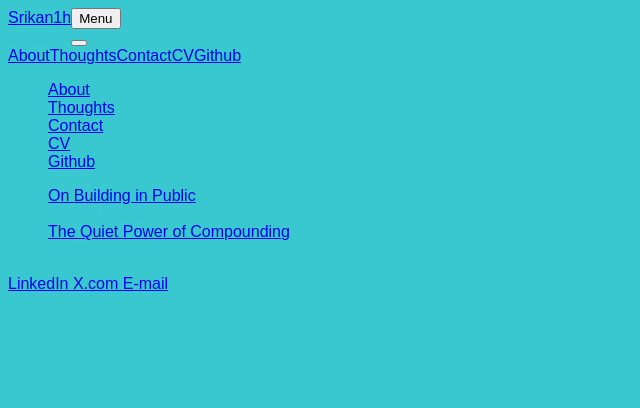
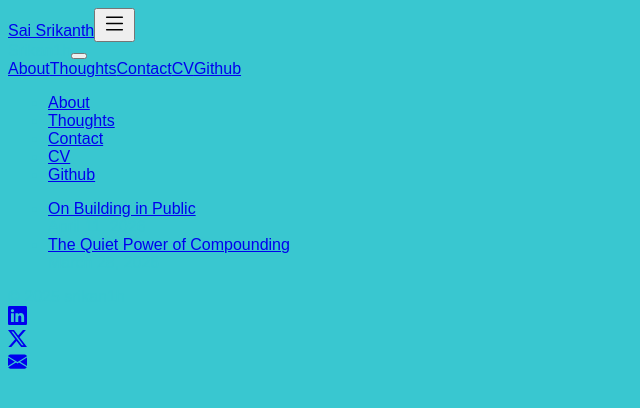
Before and after one commit to Srikan1h/portfolio, a Next.js app: page /thoughts in a window 1280 px wide. Shown: the top 408 px of the page, without its empty margins (0-640 px from the left). Built offline with nearby package versions, Linux system fonts and the light colour scheme; a web font is replaced by a local one.

Commit message:
made changes to the footer

```diff
--- a/app/components/Footer.tsx
+++ b/app/components/Footer.tsx
@@ -7,21 +7,35 @@ function Footer() {
     <div>
         <footer className=''>
           <div className='container col-12 col-lg-6 border-top py-3'>
-            <div className="flex">
-
-                <span className="pe-3"><a className="text-decoration-none text-dark" href="https://linkedin.com/in/saisrikanths/"> LinkedIn </a>
-            </span>
-
-            <span className="pe-3"><a className="text-decoration-none text-dark" href="https://x.com/srikan1h"> X.com  </a>
-            </span>
-
-            <span className="pe-3"><a className="text-decoration-none text-dark" href="mailto:ss2675@srmist.edu.in"> E-mail </a></span>
 
 
+            <div className="d-flex">
+  <div className=" flex-grow-1">
+    <span className="text-secondary text-sm">© 2025 srikan1h</span>
+  </div>
+  <div className="">
+    <a className="ps-3 text-decoration-none text-dark" href="https://linkedin.com/in/saisrikanths/">
+                <svg xmlns="http://www.w3.org/2000/svg" width="19" height="19" fill="currentColor" className="bi bi-linkedin ms-1 text-secondary" viewBox="0 0 16 16">
+  <path d="M0 1.146C0 .513.526 0 1.175 0h13.65C15.474 0 16 .513 16 1.146v13.708c0 .633-.526 1.146-1.175 1.146H1.175C.526 16 0 15.487 0 14.854zm4.943 12.248V6.169H2.542v7.225zm-1.2-8.212c.837 0 1.358-.554 1.358-1.248-.015-.709-.52-1.248-1.342-1.248S2.4 3.226 2.4 3.934c0 .694.521 1.248 1.327 1.248zm4.908 8.212V9.359c0-.216.016-.432.08-.586.173-.431.568-.878 1.232-.878.869 0 1.216.662 1.216 1.634v3.865h2.401V9.25c0-2.22-1.184-3.252-2.764-3.252-1.274 0-1.845.7-2.165 1.193v.025h-.016l.016-.025V6.169h-2.4c.03.678 0 7.225 0 7.225z"/>
+</svg>
+                </a>
+  </div>
+  <div className="">
+     <a className="ps-3 text-decoration-none text-secondary" href="https://x.com/srikan1h">
+              <svg xmlns="http://www.w3.org/2000/svg" width="19" height="19" fill="currentColor" className="bi bi-twitter-x ms-1 text-secondary" viewBox="0 0 16 16">
+  <path d="M12.6.75h2.454l-5.36 6.142L16 15.25h-4.937l-3.867-5.07-4.425 5.07H.316l5.733-6.57L0 .75h5.063l3.495 4.633L12.601.75Zm-.86 13.028h1.36L4.323 2.145H2.865z"/>
+</svg>
+            </a>
+  </div>
+  <div className="">
+    <a className="ps-3 text-decoration-none text-secondary" href="mailto:ss2675@srmist.edu.in">
+              <svg xmlns="http://www.w3.org/2000/svg" width="19" height="19" fill="currentColor" className="bi bi-envelope-fill ms-1 text-secondary" viewBox="0 0 16 16">
+  <path d="M.05 3.555A2 2 0 0 1 2 2h12a2 2 0 0 1 1.95 1.555L8 8.414zM0 4.697v7.104l5.803-3.558zM6.761 8.83l-6.57 4.027A2 2 0 0 0 2 14h12a2 2 0 0 0 1.808-1.144l-6.57-4.027L8 9.586zm3.436-.586L16 11.801V4.697z"/>
+</svg>
+            </a>
+  </div>
+</div>
 
-
-
-            </div>
             </div>
         </footer>
     </div>
--- a/app/components/ListItem.tsx
+++ b/app/components/ListItem.tsx
@@ -14,12 +14,12 @@ export default function ListItem({ post }: Props) {
 
 
 
-<li className="py-2 list-unstyled">
+<li className="py-2 list-unstyled py-3">
   <div className="d-flex">
   <div className="flex-grow-1">
     <Link
         href={`/thoughts/${slug}`}
-        className=""
+        className="text-decoration-none"
       >
         {title}
       </Link>
--- a/app/components/MenuStack.tsx
+++ b/app/components/MenuStack.tsx
@@ -7,12 +7,16 @@ function MenuStack() {
 
   <nav className ="navbar navbar-expand-lg bg-body-tertiary">
     <div className ="container col-12 col-lg-6">
-    <a className ="navbar-brand fs-3" href="/">Srikan1h</a>
+    <a className ="navbar-brand fs-4" href="/">Sai Srikanth</a>
 
 
 
 
-<button className="btn btn-transparent text-decoration-underline d-lg-none" type="button" data-bs-toggle="offcanvas" data-bs-target="#offcanvasRight" aria-controls="offcanvasRight">Menu</button>
+<button className="btn btn-transparent text-decoration-underline d-lg-none" type="button" data-bs-toggle="offcanvas" data-bs-target="#offcanvasRight" aria-controls="offcanvasRight">
+  <svg xmlns="http://www.w3.org/2000/svg" width="25" height="25" fill="currentColor" className="bi bi-list" viewBox="0 0 16 16">
+  <path fill-rule="evenodd" d="M2.5 12a.5.5 0 0 1 .5-.5h10a.5.5 0 0 1 0 1H3a.5.5 0 0 1-.5-.5m0-4a.5.5 0 0 1 .5-.5h10a.5.5 0 0 1 0 1H3a.5.5 0 0 1-.5-.5m0-4a.5.5 0 0 1 .5-.5h10a.5.5 0 0 1 0 1H3a.5.5 0 0 1-.5-.5"/>
+</svg>
+</button>
 
 <div className="offcanvas offcanvas-end d-lg-none" tabIndex={-1} id="offcanvasRight" aria-labelledby="offcanvasRightLabel">
   <div className="offcanvas-header bg-body-tertiary">
@@ -36,7 +40,7 @@ function MenuStack() {
 
 
     <div className ="collapse navbar-collapse" id="navbarNav">
-      <ul className ="navbar-nav pt-1">
+      <ul className ="navbar-nav ms-auto pt-1">
         <li className ="nav-item mx-md-2">
           <a className ="nav-link" href="#">About</a>
         </li>
@@ -51,7 +55,7 @@ function MenuStack() {
           <a className ="nav-link" href="#">CV</a>
         </li>
         <li className ="nav-item mx-md-2">
-          <a className ="nav-link" href="https://github,com/srikan1h">Github</a>
+          <a className ="nav-link" href="https://github.com/srikan1h">Github</a>
         </li>
 
       </ul>
--- a/app/thoughts/[slug]/page.tsx
+++ b/app/thoughts/[slug]/page.tsx
@@ -48,11 +48,7 @@ export default async function PostPage({ params }: Params) {
           />
         </article>
 
-        <div className="py-4 text-neutral-400">
-          <Link href="/thoughts" className="hover:text-white transition-colors duration-150">
-            ← Back
-          </Link>
-        </div>
+
       </div>
     </section>
   );
```
Also changed, not shown: app/page.tsx (+9 -9 lines).
